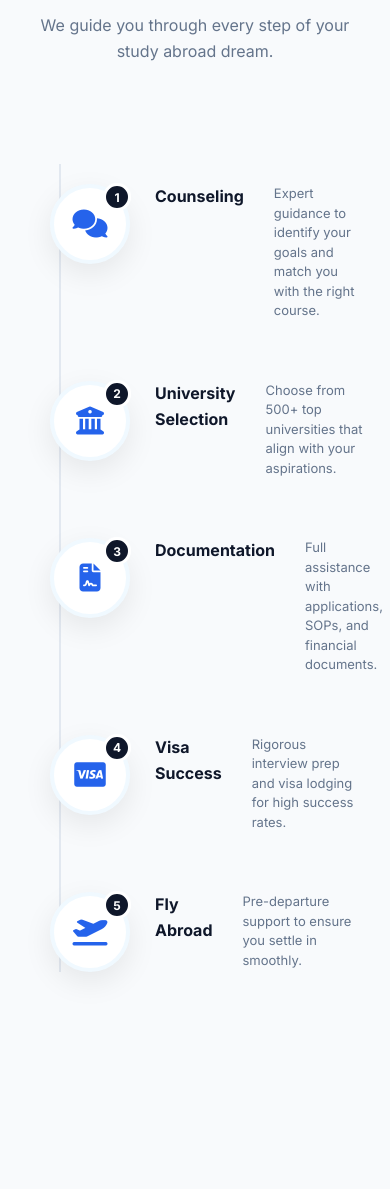
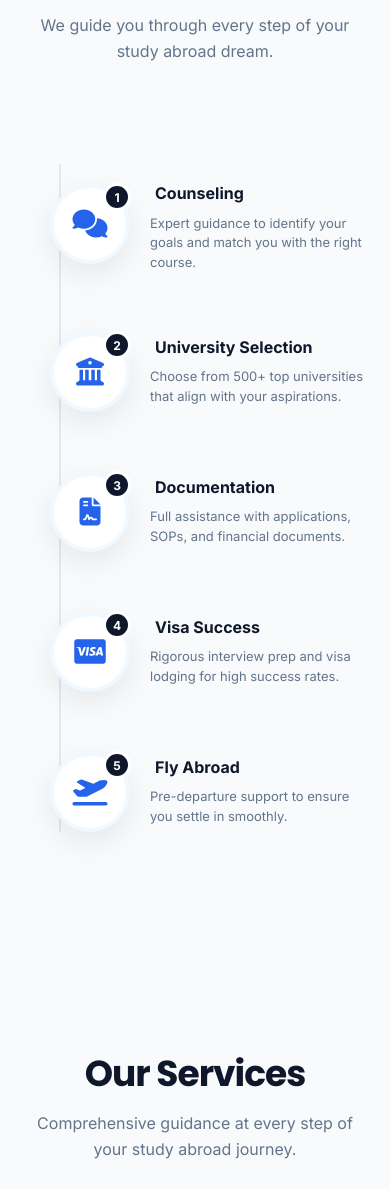
Before and after one commit to Suprim-Karki/GSREC-Nepal-website, a Django app: page / in a window 390 px wide. Shown: the part 4579-5768 px from the top of the page. Run offline with Django 4.2, Linux system fonts and the light colour scheme; data comes from the database, SQL or seed files in the repository.

Commit message:
Responsive issues fixed for student's journey

```diff
--- a/core/static/core/js/main.js
+++ b/core/static/core/js/main.js
@@ -19,22 +19,30 @@ document.addEventListener('DOMContentLoaded', function () {
 
     // Dropdown Logic for Mobile
     const dropdownWrappers = document.querySelectorAll('.dropdown-wrapper');
-    if (window.innerWidth <= 1100) {
-        dropdownWrappers.forEach(wrapper => {
-            const trigger = wrapper.querySelector('.nav-item');
-            const menu = wrapper.querySelector('.dropdown-menu');
 
-            trigger.addEventListener('click', function (e) {
+    // Helper to check if we are in mobile view
+    const isMobileView = () => window.innerWidth <= 1024; // Matching CSS breakpoint
+
+    dropdownWrappers.forEach(wrapper => {
+        const trigger = wrapper.querySelector('.nav-item');
+        const menu = wrapper.querySelector('.dropdown-menu'); // Note: logic assumes this exists
+
+        trigger.addEventListener('click', function (e) {
+            // Only toggle on mobile (or let CSS handle hover on desktop)
+            // If we are in mobile view, we want click-to-toggle
+            if (isMobileView()) {
                 e.preventDefault();
+
                 // Close others
                 dropdownWrappers.forEach(other => {
                     if (other !== wrapper) {
-                        other.querySelector('.dropdown-menu').classList.remove('mobile-visible');
+                        const otherMenu = other.querySelector('.dropdown-menu');
+                        if (otherMenu) otherMenu.classList.remove('mobile-visible');
                     }
                 });
 
-                menu.classList.toggle('mobile-visible');
-            });
+                if (menu) menu.classList.toggle('mobile-visible');
+            }
         });
-    }
+    });
 });
--- a/core/templates/core/home.html
+++ b/core/templates/core/home.html
@@ -186,10 +186,13 @@
 
         .journey-step-item {
             width: 100%;
-            display: flex;
-            align-items: flex-start;
+            display: grid;
+            grid-template-columns: 80px 1fr;
+            grid-template-rows: auto auto;
+            gap: 10px 20px;
+            /* row-gap col-gap */
             text-align: left;
-            gap: 20px;
+            align-items: start;
         }
 
         .journey-step-item:hover {
@@ -198,8 +201,23 @@
 
         .journey-icon-box {
             margin: 0;
+            grid-row: 1 / -1;
+            /* Span all rows */
             /* Reset auto margin */
             flex-shrink: 0;
+        }
+
+        .journey-title {
+            align-self: end;
+            /* Align to bottom of icon top half */
+            margin-bottom: 0;
+            line-height: 1.2;
+        }
+
+        .journey-desc {
+            grid-column: 2;
+            padding: 0;
+            /* Remove padding if any */
         }
     }
 </style>
```
